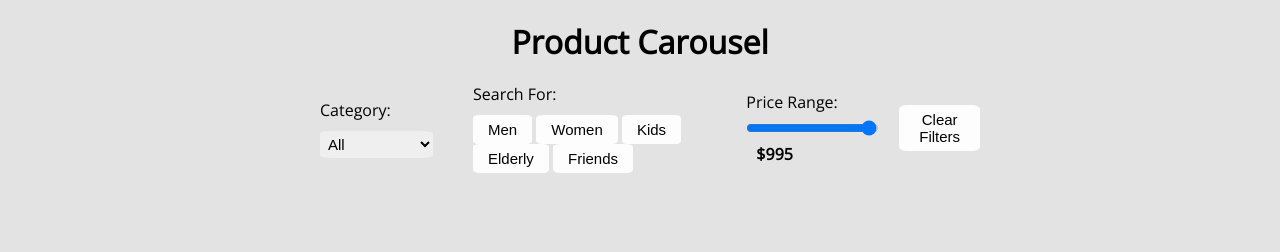
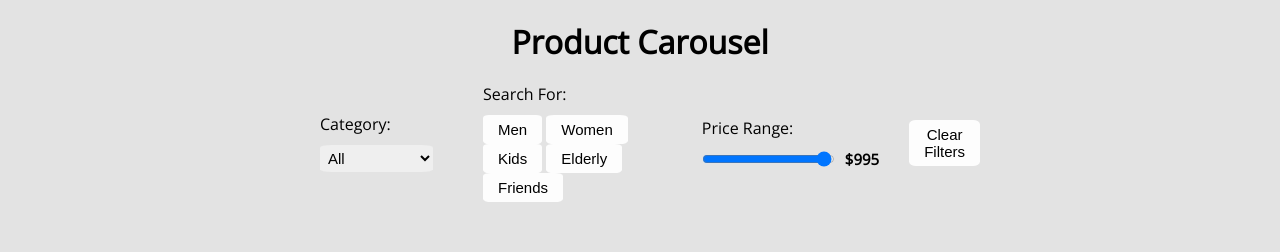
Before and after one commit to SonalSoni8/Microsoft-practical-task, a plain HTML site: page index.html in a window 1280 px wide. Shown: the top 252 px of the page. Drawn offline with nearby package versions, Linux system fonts and the light colour scheme.

Commit message:
update ui

```diff
--- a/index.html
+++ b/index.html
@@ -40,9 +40,11 @@
             <!-- filter -->
             <div class="filter" id="price">
                 <label for="price-range">Price Range:</label>
+                <div class="range">
                 <input type="range" id="price-range" min="10" max="999" step="5" value="999" class="slider">
-                <span id="price-display">$999</span>
+                <span id="pricedis">$999</span>
             </div>
+        </div>
             <button id="clear" class="clear">Clear Filters</button>
         </div>
 
--- a/script.js
+++ b/script.js
@@ -1,7 +1,7 @@
 const select = document.getElementById("category");
 const button = document.querySelectorAll(".search-btn");
 const price = document.getElementById("price-range");
-const pdisplay = document.getElementById("price-display");
+const pdisplay = document.getElementById("pricedis");
 const container = document.getElementById("product-container");
 const prev = document.getElementById("prev-button");
 const next = document.getElementById("next-button");
--- a/styles.css
+++ b/styles.css
@@ -18,6 +18,7 @@ header {
 	/* background-color: #333; */
 	color: black;
 	padding: 20px 300px;
+
 }
 
 select{
@@ -29,14 +30,18 @@ select{
 }
 
 .filters {
-	display: flex;
-	justify-content: space-between;
+	margin-top: 20px;
+    display: flex;
 	align-items: center;
-	margin-top: 20px;
+    justify-items: center;
+    gap: 10px;
 }
 
 .filter {
 	margin: 0 20px;
+    justify-items: center;
+    display: flex;
+	align-items: center;
 }
 
 #categ {
@@ -105,17 +110,21 @@ select{
 
 #price {
 	display: flex;
-	gap: 5px;
+	gap: 10px;
 	flex-direction: column;
 	align-items: start;
+
 }
 .slider {
-	background-color: #fff;
 	border-radius: 50%;
 	border: 2px solid;
 }
 
-
+.range{
+    justify-items: center;
+    display: flex;
+	align-items: center;
+}
 .carousel{
     position: relative;
   margin-left: 20px;
@@ -163,9 +172,10 @@ img {
 }
 
 
-#price-display {
+#pricedis {
 	margin-left: 10px;
 	font-weight: bold;
+    font-size: 15px;
 }
 
 .product:hover {
```
